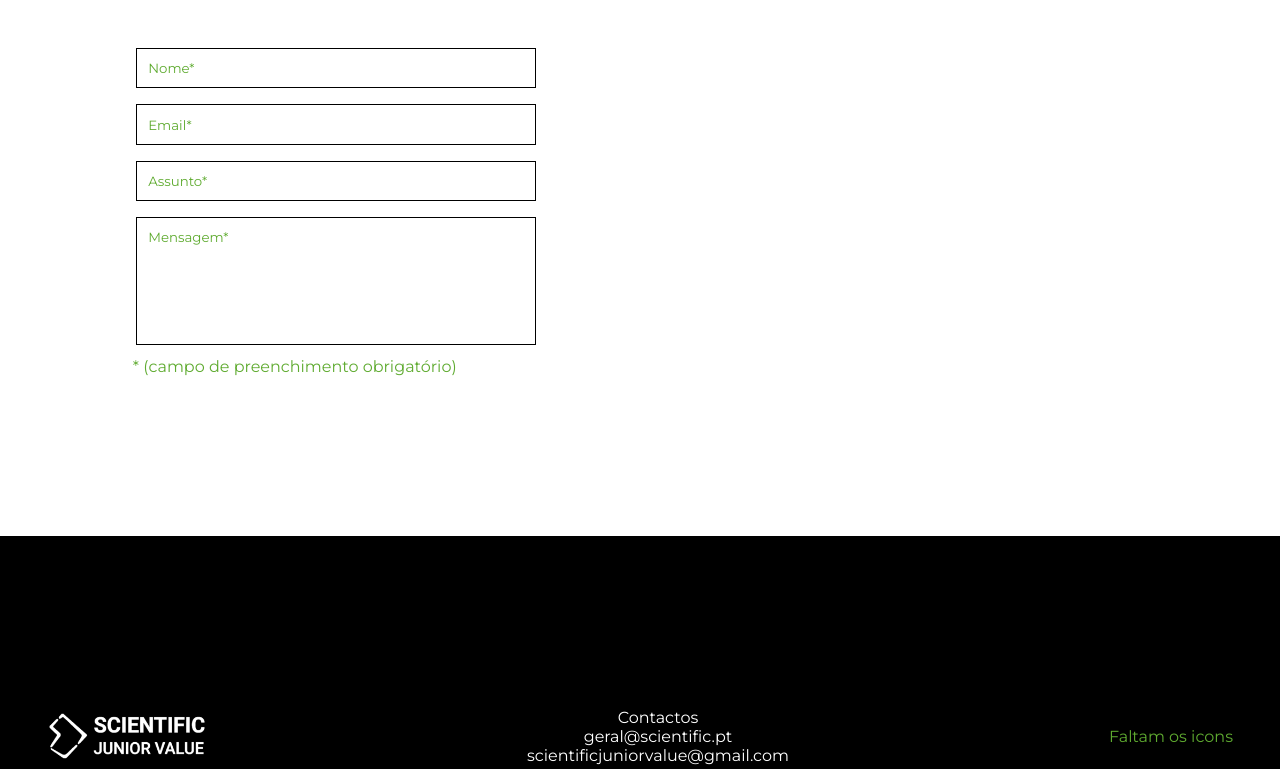
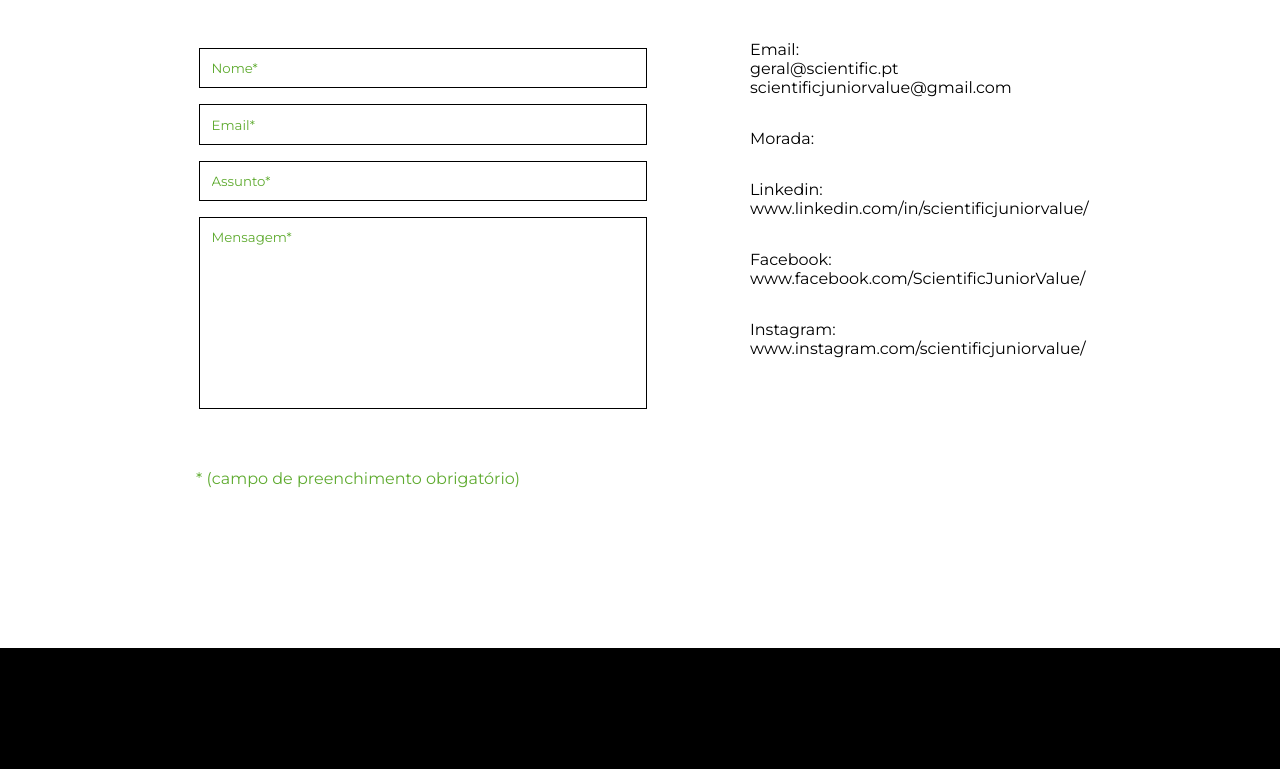
Before and after one commit to Scientific-Junior-Value/website, a React (Create React App) app: page /sign-up in a window 1280 px wide. Shown: the part 920-1689 px from the top of the page. Built offline with nearby package versions, Linux system fonts and the light colour scheme.

Commit message:
finish contacts page (just missing social network icons)

```diff
--- a/src/Components/Footer/DarkFooter/DarkFooter.css
+++ b/src/Components/Footer/DarkFooter/DarkFooter.css
@@ -4,7 +4,7 @@
 }
 
 .dark-footer-wrapper {
-    height: 50vh;
+    height: 40vh;
     background-color: #000;
     color: white;
     display: flex;
@@ -25,11 +25,17 @@
 }
 
 .contacts-list {
+    font-size: 18px;
     margin: 0 20rem;
     display: flex;
     flex-direction: column;
     align-items: center;
     justify-content: center;
+}
+
+.contacts-list-title {
+    font-style: italic;
+    margin-bottom: 1rem;
 }
 
 .dark-footer-copy-wrapper {
--- a/src/Components/Footer/DarkFooter/DarkFooter.js
+++ b/src/Components/Footer/DarkFooter/DarkFooter.js
@@ -9,7 +9,7 @@ function DarkFooter() {
                     <img src={logo} alt='Scientific Logo'></img>
                 </div>
                 <div className='contacts-list'>
-                    <span>Contactos</span>
+                    <span className='contacts-list-title'>Contactos</span>
                     <span>geral@scientific.pt</span>
                     <span>scientificjuniorvalue@gmail.com</span>
                 </div>
--- a/src/Components/Form/Form.css
+++ b/src/Components/Form/Form.css
@@ -5,15 +5,41 @@
 
 .form {
     width: 100%;
-    padding: 10rem 8rem;
+    padding: 10rem 9rem;
+    display: flex;
+    justify-content: space-around;
+}
+
+.labels-list {
+    list-style: none;
+    font-size: 16px;
+}
+
+.labels-list li {
+    margin-bottom: 2rem;
+}
+
+.labels-list li span {
+    display: block;
 }
 
 @media screen and (max-width: 960px) {
     .form {
         padding: 5rem 0;
         height: auto;
+        flex-direction: column;
+        align-items: center;
+        justify-content: center;
     }
     .fill-fields {
         margin-left: 2.5%;
     }
+    .labels-list {
+        margin-top: 1.5rem;
+        width: 100%;
+        font-size: 15px;
     }
+    .labels-list li {
+        margin-bottom: 1.5rem;
+    }
+}
--- a/src/Components/Form/Form.js
+++ b/src/Components/Form/Form.js
@@ -4,15 +4,41 @@ import './Form.css';
 
 function Form() {
     return (
+        <>
             <div className='form'>
                 <div className='form-wrapper'>
                     <Input placeholder='Nome'/>
                     <Input placeholder='Email'/>
                     <Input placeholder='Assunto'/>
                     <TextBox placeholder='Mensagem'/>
-            </div>
                     <span className='fill-fields'>* (campo de preenchimento obrigatório)</span>
                 </div>
+                <div className='labels'>
+                    <ul className='labels-list'>
+                        <li>
+                            <span>Email:</span>
+                            <span>geral@scientific.pt</span>
+                            <span>scientificjuniorvalue@gmail.com</span>
+                        </li>
+                        <li>
+                            <span>Morada:</span>
+                        </li>
+                        <li>
+                            <span>Linkedin:</span>
+                            <span>www.linkedin.com/in/scientificjuniorvalue/</span>
+                        </li>
+                        <li>
+                            <span>Facebook:</span>
+                            <span>www.facebook.com/ScientificJuniorValue/</span>
+                        </li>
+                        <li>
+                            <span>Instagram:</span>
+                            <span>www.instagram.com/scientificjuniorvalue/</span>
+                        </li>
+                    </ul>
+                </div>
+            </div>
+        </>
     );
 }
 
--- a/src/Components/Input/Input.css
+++ b/src/Components/Input/Input.css
@@ -6,7 +6,7 @@
     border-radius: 0;
     border: solid 1px #000;
     padding: 0.7rem;
-    width: 25rem;
+    width: 28rem;
 }
 
 ::placeholder {
--- a/src/Components/TextBox/TextBox.css
+++ b/src/Components/TextBox/TextBox.css
@@ -5,10 +5,11 @@
 .textbox-wrapper textarea{
     border-radius: 0;
     border: solid 1px #000;
-    width: 25rem;
+    width: 28rem;
     resize: none;
-    height: 8rem;
+    height: 12rem;
     padding: 0.7rem;
+    margin-bottom: 3rem;
 }
 
 @media screen and (max-width: 960px) {
```
Lines whose indentation alone changed are shown as unchanged.
